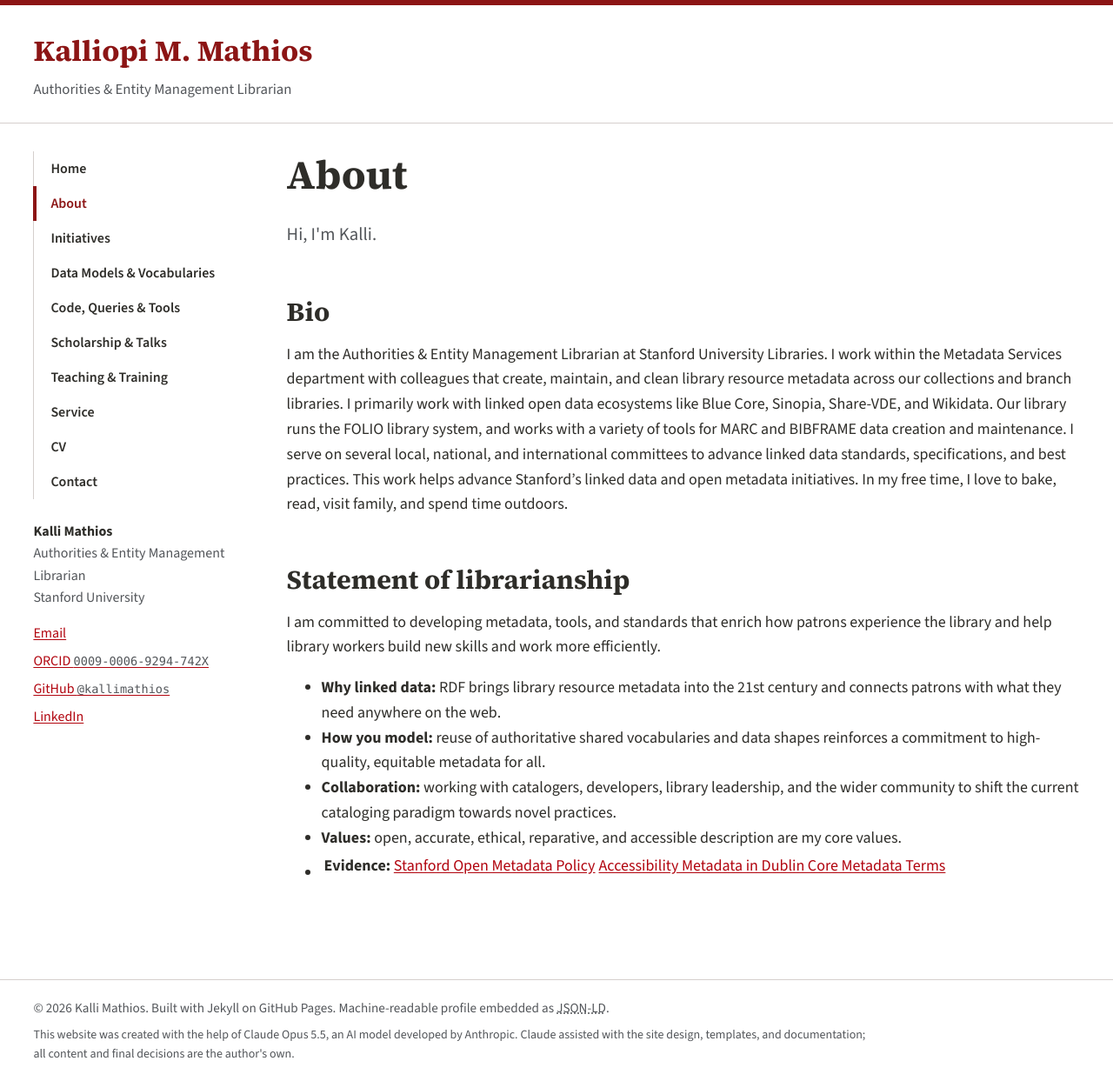
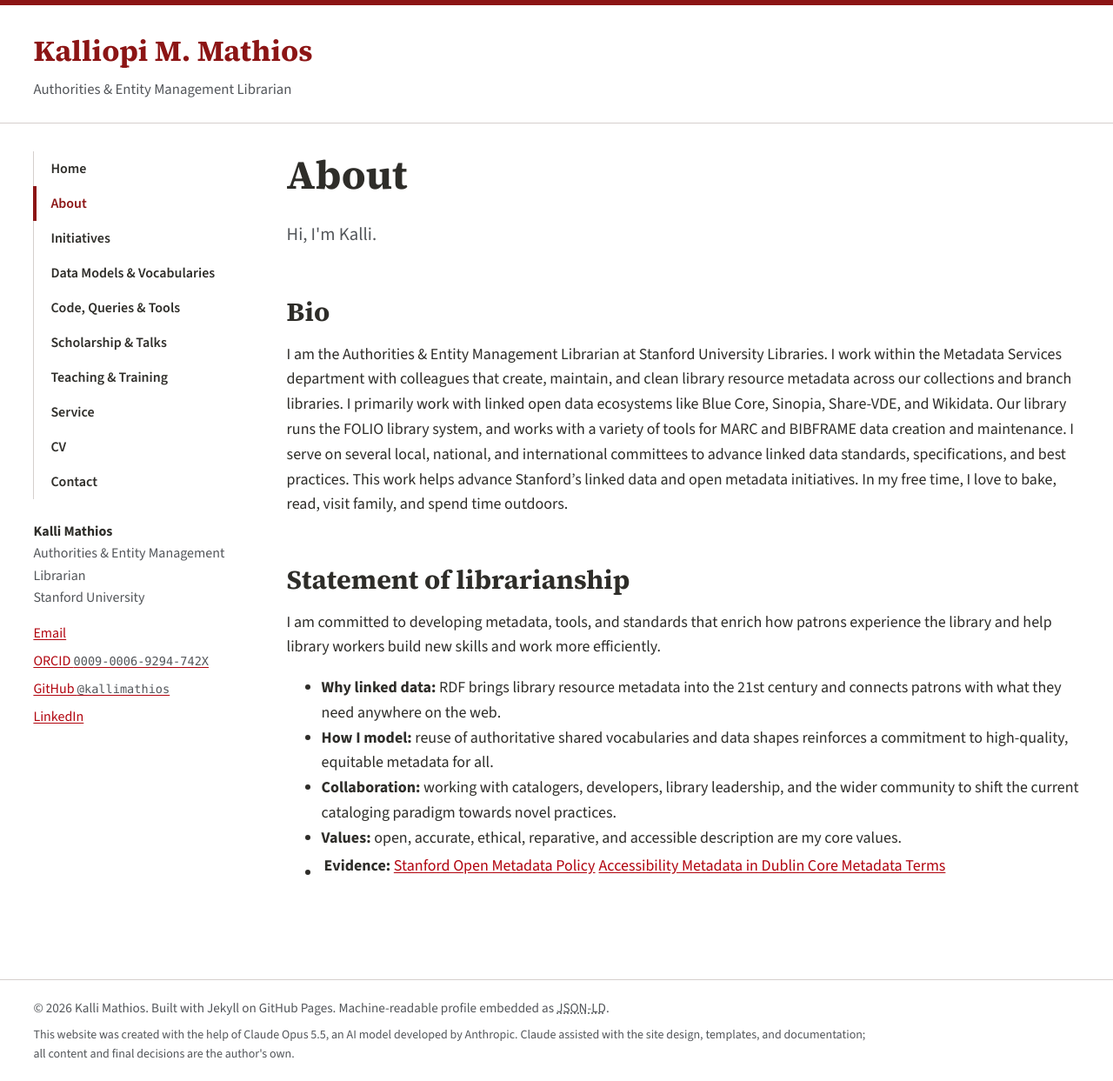
Before and after one commit to kallimathios/kallimathios, a Jekyll site: the page built from about.md, in a window 1280 px wide. Shown: the whole page at 87% size. Built offline with Jekyll 4.4.1, drawn with Linux system fonts in a browser that asks for light colours.

Commit message:
Update modeling section in about.md

```diff
--- a/about.md
+++ b/about.md
@@ -12,7 +12,7 @@ I am the Authorities & Entity Management Librarian at Stanford University Librar
 I am committed to developing metadata, tools, and standards that enrich how patrons experience the library and help library workers build new skills and work more efficiently.
 
 - **Why linked data:** RDF brings library resource metadata into the 21st century and connects patrons with what they need anywhere on the web.
-- **How you model:** reuse of authoritative shared vocabularies and data shapes reinforces a commitment to high-quality, equitable metadata for all.
+- **How I model:** reuse of authoritative shared vocabularies and data shapes reinforces a commitment to high-quality, equitable metadata for all.
 - **Collaboration:** working with catalogers, developers, library leadership, and the wider community to shift the current cataloging paradigm towards novel practices.
 - **Values:** open, accurate, ethical, reparative, and accessible description are my core values.
 - **Evidence:** [Stanford Open Metadata Policy]({{ '/initiatives/open-metadata/' | relative_url }}) | [Accessibility Metadata in Dublin Core Metadata Terms]({{ '/models/#accessibility' | relative_url }})
```
